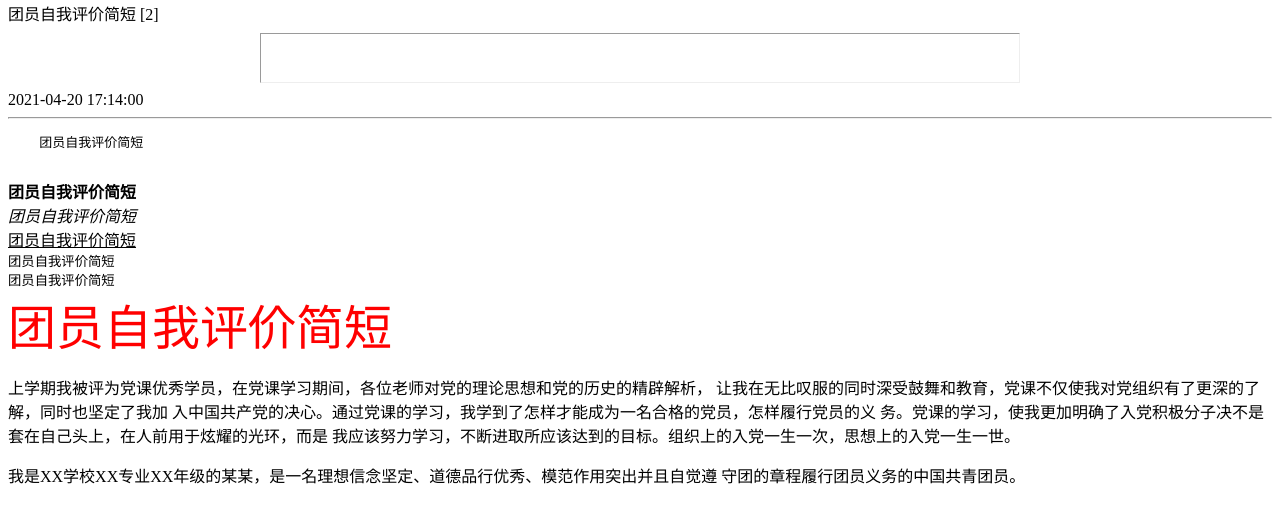
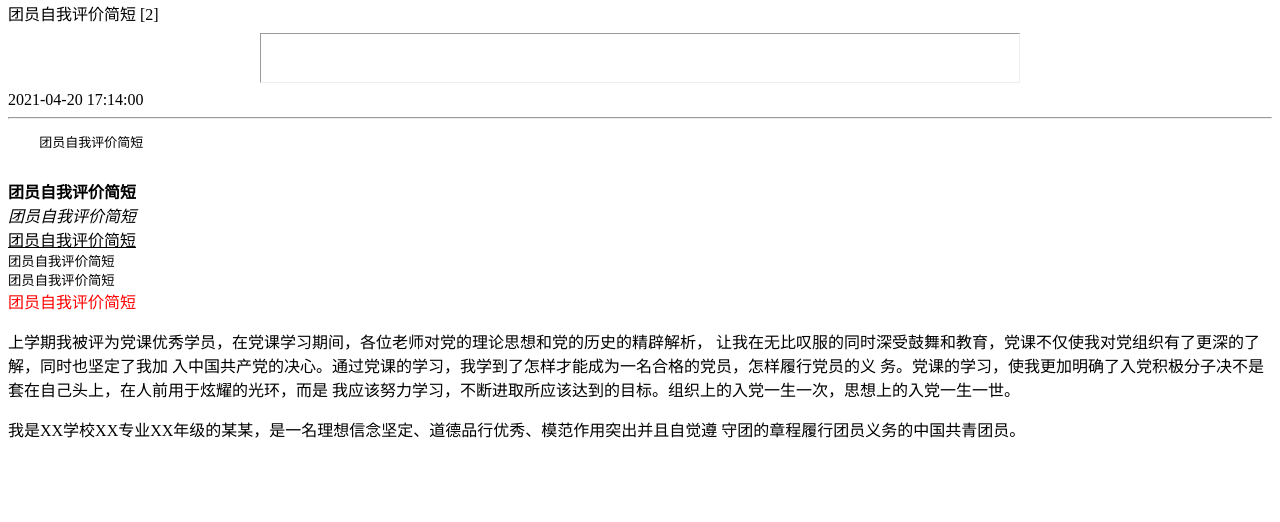
Before and after one commit to sifou-busi/sifou-busi.github.io, a plain HTML site: page index.html in a window 1280 px wide. Shown: the part 74-596 px from the top of the page. Drawn offline with Linux system fonts and the light colour scheme.

Commit message:
Update index.html

```diff
--- a/index.html
+++ b/index.html
@@ -29,7 +29,7 @@
     <sub>团员自我评价简短<br/></sub>
 
     <!--文本标签-->
-    <font size="40" color="red">团员自我评价简短<br/></font>
+    <font color="red">团员自我评价简短<br/></font>
 
     <!--这是段落-->
     <p>上学期我被评为党课优秀学员，在党课学习期间，各位老师对党的理论思想和党的历史的精辟解析，
```
